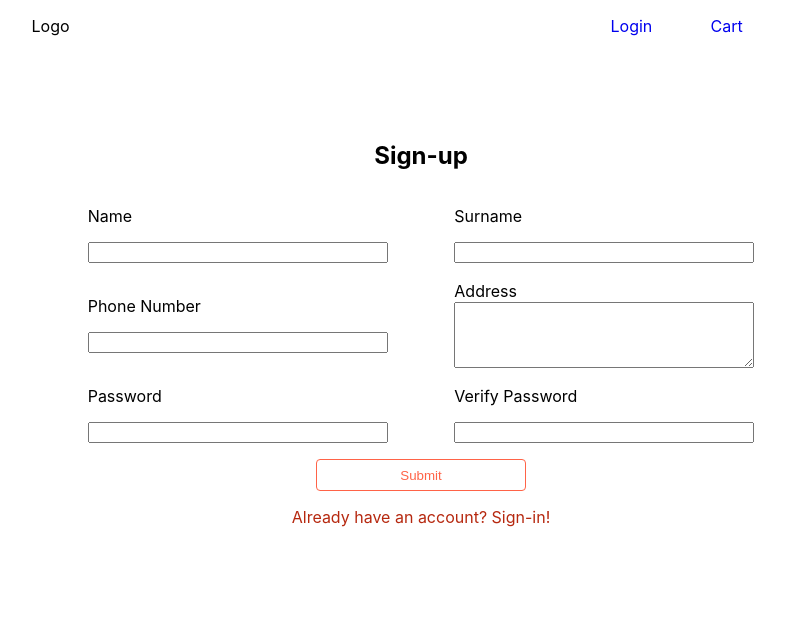
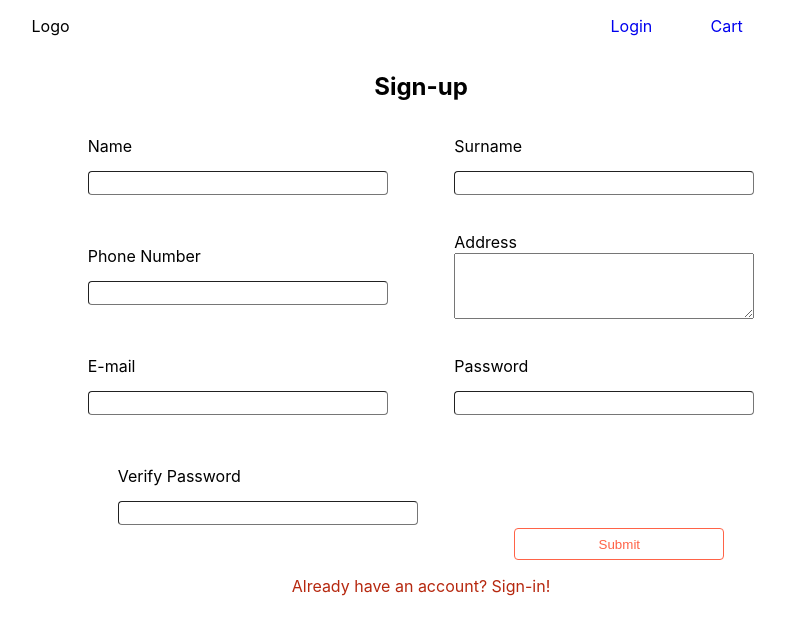
Before and after one commit to tieros/foodOrderApp, a React (Create React App) app: page /login in a window 1280 px wide. Both pictures are taken after a click on the element "Don't have an account? Sign-up!". Shown: the top 634 px of the page, without its empty margins (219-1004 px from the left). Built offline with nearby package versions, Linux system fonts and the light colour scheme.

Commit message:
feat: add authentication

```diff
--- a/src/atoms/input/index.js
+++ b/src/atoms/input/index.js
@@ -1,15 +1,23 @@
 import { Field, ErrorMessage } from 'formik';
 
 export default function Input(props){
-    const {name, type, label} = props;
+    const {name, type, label, className} = props;
 
     return (
         <div className='input-container'>
             <label>{label}</label>
-            {(type==='text-area') ?
-                <Field component='textarea' rows='4' value={Field.value} /> :
-                <Field name={name} type={type} />}
-            <ErrorMessage name={name} />
+            {type === 'text-area' ? (
+                <Field
+                    component='textarea'
+                    rows='4'
+                    value={Field.value}
+                    name={name}
+                    className={className}
+                />
+            ) : (
+                <Field name={name} type={type} className={className} />
+            )}
+            <ErrorMessage name={name} component='div' className='error-message' />
         </div>
     );
 }
--- a/src/atoms/input/input.scss
+++ b/src/atoms/input/input.scss
@@ -1,7 +1,27 @@
+.invalid {
+    border: 1px solid tomato;
+}
 .input-container {
     display: flex;
     flex-direction: column;
     justify-content: space-evenly;
     width: 300px;
     height: 90px;
+
+        input {
+            border-radius: 4px;
+            color: rgb(39, 37, 37);
+            background-color: white;
+            border:1 px solid gray;
+            border-width: 1px;
+            height: 20px;
+        }
+        &input:focus-visible {
+        outline: black auto 1px;
 }
+}
+
+.error-message {
+    font-size: 0.8rem;
+    color: tomato
+}
--- a/src/organisms/login/index.js
+++ b/src/organisms/login/index.js
@@ -2,24 +2,46 @@ import { Formik, Form } from 'formik';
 import Input from '../../atoms/input';
 import Button from '../../atoms/button';
 import yupValidation from '../../yup';
+import { login } from '../../service/auth';
+import { useNavigate } from 'react-router';
 
-export default function Login(){
+export default function Login() {
+
+    const navigate = useNavigate();
 
     const initialValues = {
         email: '',
         password : ''
     };
 
-    const onSubmit = (values) => {
-        console.log(values)
+    const onSubmit = async (values) => {
+
+        const { email, password } = values;
+        try {
+            await login(email, password);
+            navigate('/');
+
+        } catch (error) {
+            console.log(error);
+        }
     };
 
     return (
         <Formik initialValues={initialValues} validationSchema={yupValidation} onSubmit={onSubmit}>
-            {({ isSubmitting, isValid }) => (
+            {({ isSubmitting, isValid, errors, touched }) => (
                 <Form className='login-container'>
-                    <Input name='email' type='e-mail' label='E-mail' />
-                    <Input name='password' type='password' label='Password' />
+                    <Input
+                        name='email'
+                        type='e-mail'
+                        label='E-mail'
+                        className={errors.email && touched.email &&'invalid'}
+                    />
+                    <Input
+                        name='password'
+                        type='password'
+                        label='Password'
+                        className={errors.password && touched.password && 'invalid'}
+                    />
                     <Button title='Submit' type='submit' disabled={!isValid || isSubmitting} />
                 </Form>
             )}
--- a/src/organisms/signup/index.js
+++ b/src/organisms/signup/index.js
@@ -1,40 +1,89 @@
+import { ref, set, child } from 'firebase/database';
+import { database } from '../../firebase';
 import { Formik, Form } from 'formik';
+import { useNavigate } from 'react-router-dom';
 import Input from '../../atoms/input';
 import Button from '../../atoms/button';
 import yupValidation from '../../yup';
-import { useNavigate } from 'react-router-dom';
+import { signUp } from '../../service/auth';
+import { useDispatch, useSelector } from 'react-redux';
+import { authActions } from '../../store/auth';
+
 
 export default function Login() {
 
     const navigate = useNavigate();
+    const dispatch = useDispatch();
 
     const initialValues = {
         name: '',
         surname: '',
-        phoneNumber: '',
+        phone: '',
         address: '',
         email: '',
         password: '',
         verifyPassword: ''
     };
 
-    const onSubmit = async (values, event) => {
-        event.preventDefault();
-        await console.log(values);
-        navigate('/home', {replace: true});
+    const onSubmit = (values) => {
+        const { name, surname, phone, address, email, password } = values;
+        try {
+            signUp(email, password, name, surname, phone, address);
+            dispatch(authActions.setIsLoggedIn(true));
+            navigate('/home');
+        } catch (error) {
+            console.log(error);
+            dispatch(authActions.setErrorMessage(error))
+        }
     };
 
     return (
         <Formik initialValues={initialValues} validationSchema={yupValidation} onSubmit={onSubmit}>
-            {({ isSubmitting, isValid }) => (
+            {({ isValid, isSubmitting, errors, touched }) => (
                 <div className='signup-container'>
                     <Form className='signup-form-container'>
-                        <Input name='name' type='text' label='Name' />
-                        <Input name='surname' type='text' label='Surname' />
-                        <Input name='phoneNumber' type='text' label='Phone Number' />
-                        <Input name='address' type='text-area' label='Address' />
-                        <Input name='password' type='password' label='Password' />
-                        <Input name='verifyPassword' type='password' label='Verify Password' />
+                        <Input
+                            name='name'
+                            type='text'
+                            label='Name'
+                            className={errors.name && touched.name && 'invalid'}
+                        />
+                        <Input
+                            name='surname'
+                            type='text'
+                            label='Surname'
+                            className={errors.surname && touched.surname && 'invalid'}
+                        />
+                        <Input
+                            name='phone'
+                            type='text'
+                            label='Phone Number'
+                            className={errors.phone && touched.phone && 'invalid'}
+                        />
+                        <Input
+                            name='address'
+                            type='text-area'
+                            label='Address'
+                            className={errors.address && touched.address && 'invalid'}
+                        />
+                        <Input
+                            name='email'
+                            type='email'
+                            label='E-mail'
+                            className={errors.email && touched.email && 'invalid'}
+                        />
+                        <Input
+                            name='password'
+                            type='password'
+                            label='Password'
+                            className={errors.password && touched.password && 'invalid'}
+                        />
+                        <Input
+                            name='verifyPassword'
+                            type='password'
+                            label='Verify Password'
+                            className={errors.verifyPassword && touched.verifyPassword && 'invalid'}
+                        />
                         <Button title='Submit' type='submit' disabled={!isValid || isSubmitting} />
                     </Form>
                 </div>
--- a/src/organisms/signup/signup.scss
+++ b/src/organisms/signup/signup.scss
@@ -3,6 +3,7 @@
     flex-direction: column;
     width: 800px;
     align-items: center;
+    height: 100%;
 }
 
 .signup-form-container {
@@ -10,9 +11,11 @@
     flex-direction: row;
     flex-wrap: wrap;
     justify-content: space-evenly;
+    height: 100%;
 
         button {
             align-self: flex-end;
             flex-basis: 210px;
+            margin-top: 10px
         }
 }
--- /dev/null
+++ b/src/service/auth.js
@@ -0,0 +1,44 @@
+import { createUserWithEmailAndPassword, onAuthStateChanged, signInWithEmailAndPassword, signOut } from 'firebase/auth';
+import { authActions } from '../store/auth';
+import { useDispatch } from 'react-redux';
+import { auth } from '../firebase';
+import { ref, set, child } from 'firebase/database';
+import { database } from '../firebase';
+
+export const signUp = async (email, password, name, surname, phone, address) => {
+
+    const register = await createUserWithEmailAndPassword(auth, email, password);
+    const uid = register.user.uid;
+    const dbRef = ref(database);
+    const sendToDb = await set(child(dbRef, `users/${uid}`), {
+            name,
+            surname,
+            email,
+            phone,
+            address,
+        });
+
+    return sendToDb;
+}
+
+export const login = (email, password) => {
+
+        const login =  signInWithEmailAndPassword(auth, email, password);
+        return login;
+
+};
+
+export const logout = async () => {
+    const logout = signOut(auth);
+    return logout;
+};
+
+function AuthStateOperations(){
+   const dispatch = useDispatch();
+
+    onAuthStateChanged(auth, (currentUser) => {
+        if(currentUser){
+            dispatch(authActions.setIsLoggedIn(false))
+        }
+    })
+}
--- a/src/store/auth/index.js
+++ b/src/store/auth/index.js
@@ -2,7 +2,7 @@ import { createSlice } from "@reduxjs/toolkit";
 
 const initialState = {
     isLoggedIn: false,
-    errorMessage: ''
+    errorMessage: '',
 };
 
 const authSlice = createSlice({
@@ -10,7 +10,10 @@ const authSlice = createSlice({
     initialState,
     reducers: {
         setIsLoggedIn(state, action){
-            state.isLoggedIn = true
+            state.isLoggedIn = action.payload;
+        },
+        setErrorMessage(state, action){
+            state.errorMessage = action.payload;
         }
     }
 });
--- a/src/yup/index.js
+++ b/src/yup/index.js
@@ -3,5 +3,10 @@ import * as yup from 'yup';
 const YupValidation = yup.object({
     email: yup.string().required('Please enter your e-mail adress'),
     password: yup.string().required('Please enter your password'),
+    verifyPassword: yup.string().oneOf([yup.ref('password'), null], 'Passwords must match'),
+    address: yup.string().required('Please enter your full address'),
+    name: yup.string().required('Please enter your name'),
+    surname: yup.string().required('Please enter your surname'),
+    phone: yup.string().required('Please enter your phone number'),
 });
 export default YupValidation;
```
Also changed, not shown: src/atoms/carticon/index.js (added, +9 -0 lines).
